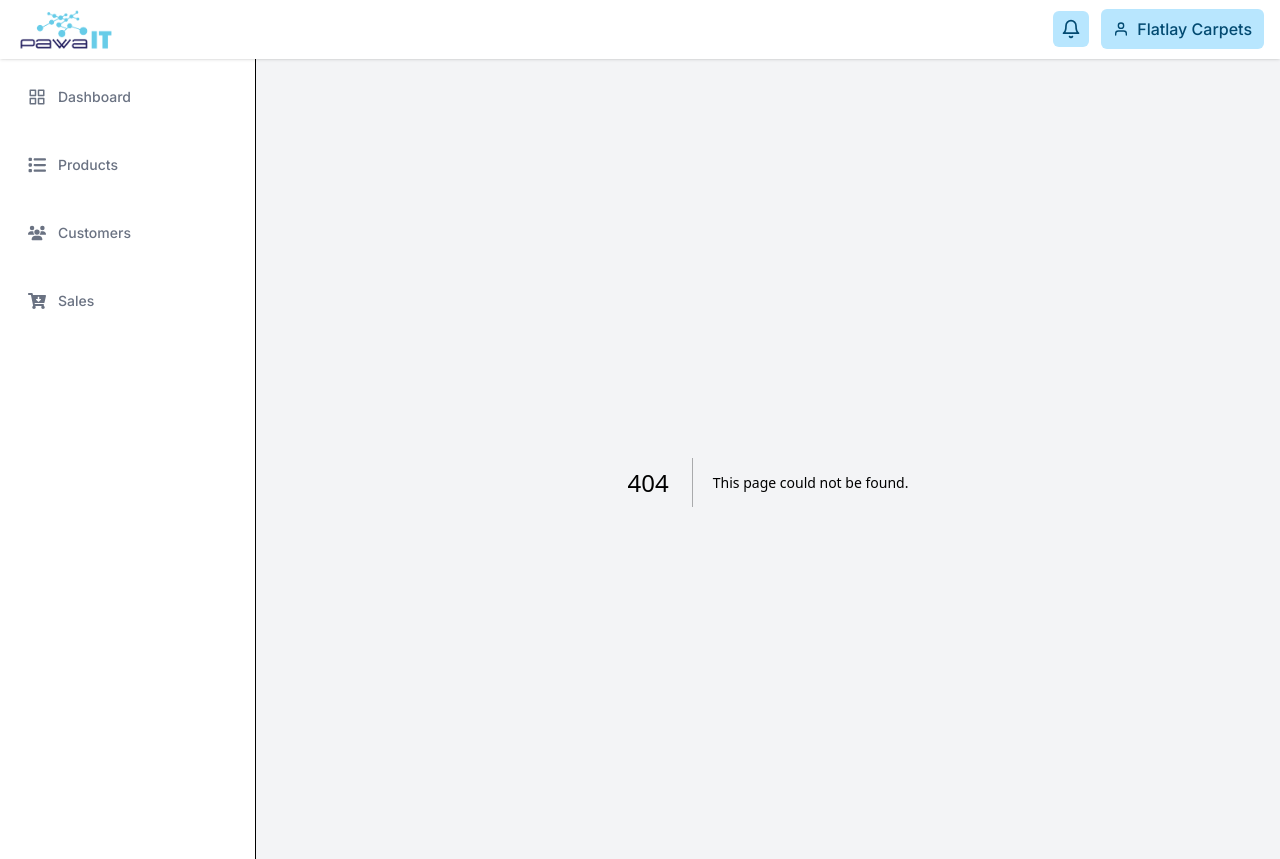
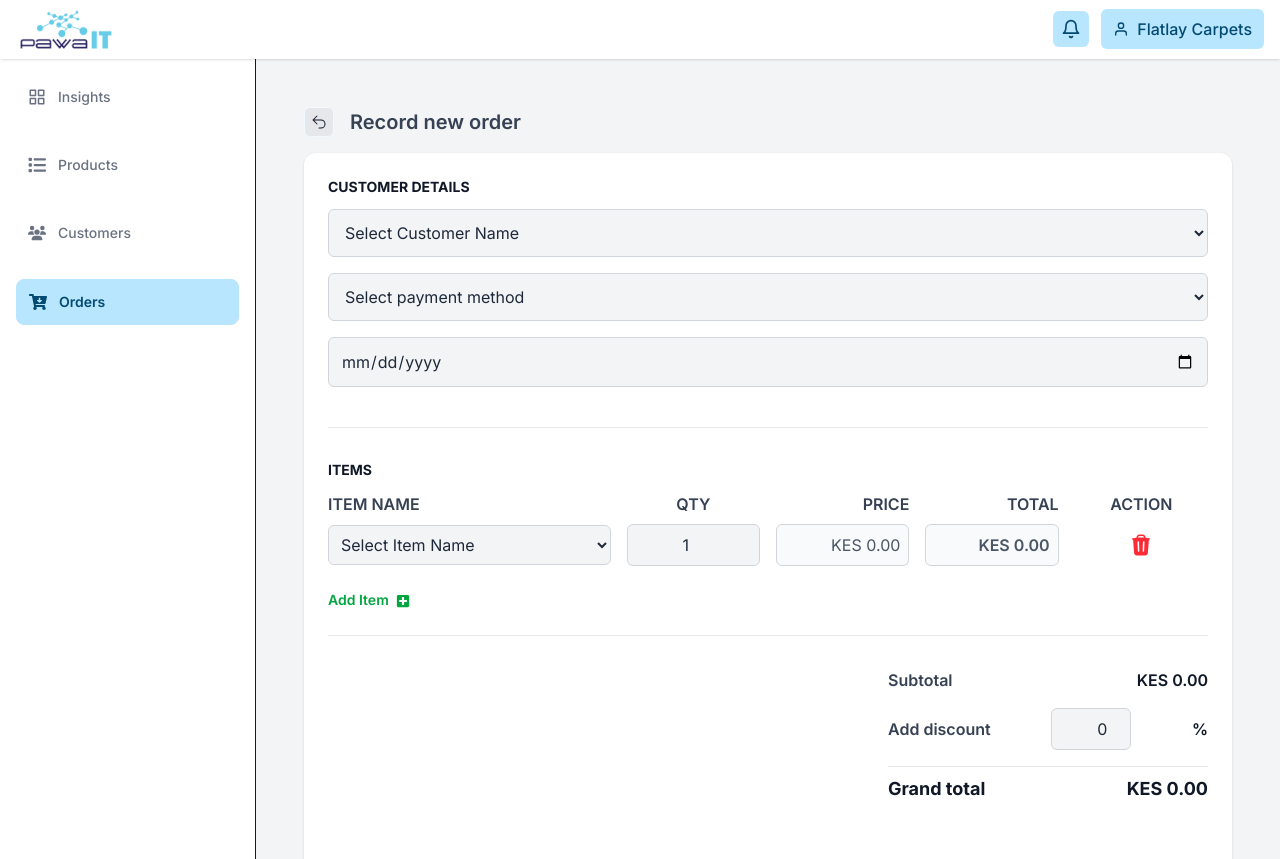
Before and after one commit to sylviachachpawa/cloud-mastery-frontend, a Next.js app: page /orders/add in a window 1280 px wide. Before the commit this address had no page. Built offline with nearby package versions, Linux system fonts and the light colour scheme.

Commit message:
renamed sales to orders and used loading skeleton for all tables components

```diff
--- a/app/components/Sidebar.tsx
+++ b/app/components/Sidebar.tsx
@@ -7,10 +7,10 @@ import { FaList, FaUsers } from "react-icons/fa6";
 import { FaCartArrowDown } from "react-icons/fa";
 
 const navItems = [
-  { label: "Dashboard", href: "/", icon: <FiGrid /> },
+  { label: "Insights", href: "/", icon: <FiGrid /> },
   { label: "Products", href: "/products", icon: <FaList /> },
   { label: "Customers", href: "/customers", icon: <FaUsers /> },
-  { label: "Sales", href: "/sales", icon: <FaCartArrowDown /> },
+  { label: "Orders", href: "/orders", icon: <FaCartArrowDown /> },
 ];
 
 const Sidebar = () => {
--- a/app/components/common/Table.tsx
+++ b/app/components/common/Table.tsx
@@ -7,8 +7,8 @@ import {
   ChevronUpDownIcon,
 } from "@heroicons/react/24/solid";
 import clsx from "clsx";
- import Skeleton from "react-loading-skeleton";
 import TitleBar from "./TitleBar";
+import TableSkeleton from "./TableSkeleton";
 
 export interface Column<T> {
   key: keyof T;
@@ -117,7 +117,7 @@ export default function Table<T>({
       {showPagination && (
         <>
           <div className="flex justify-between items-center mt-2 p-2 text-lg">
-             {totalPages > 1 && (
+            {totalPages > 1 && (
               <div className="flex gap-2">
                 <button
                   onClick={() =>
@@ -155,39 +155,7 @@ export default function Table<T>({
       )}
 
       {loading ? (
-        <div className="overflow-x-auto w-full rounded-xl shadow">
-          <table className="min-w-full divide-gray-200 card">
-            <thead className="bg-white border-b">
-              <tr className="text-left text-gray-700">
-                {columns.map((col) => (
-                  <th
-                    key={col.key as string}
-                    className="px-6 py-3 text-left text-xs font-medium border-r border-gray-200 text-gray-500 tracking-wider"
-                  >
-                    <Skeleton width={80} height={12} />
-                  </th>
-                ))}
-              </tr>
-            </thead>
-            <tbody className="text-gray-500 text-sm">
-              {[...Array(10)].map((_, rowIndex) => (
-                <tr
-                  key={rowIndex}
-                  className={rowIndex % 2 === 0 ? "bg-gray-50" : "bg-white"}
-                >
-                  {columns.map((col, colIndex) => (
-                    <td
-                      key={colIndex}
-                      className="px-6 py-4 border-r border-gray-200"
-                    >
-                      <Skeleton height={16} />
-                    </td>
-                  ))}
-                </tr>
-              ))}
-            </tbody>
-          </table>
-        </div>
+       <TableSkeleton rows={10} columns={columns.length} />
       ) : errorMessage ? (
         <div className="text-red-500 p-8 text-center card">{errorMessage}</div>
       ) : (
--- /dev/null
+++ b/app/components/common/TableSkeleton.tsx
@@ -0,0 +1,41 @@
+// components/common/TableSkeleton.tsx
+"use client";
+
+type Props = {
+  rows?: number;
+  columns?: number;
+};
+
+export default function TableSkeleton({ rows = 5, columns = 6 }: Props) {
+  return (
+    <div className="animate-pulse">
+      <div className="overflow-x-auto">
+        <table className="min-w-full divide-y divide-gray-200">
+          <thead className="bg-gray-100">
+            <tr>
+              {Array.from({ length: columns }).map((_, index) => (
+                <th
+                  key={index}
+                  className="px-6 py-3 text-left text-xs font-medium text-gray-500 uppercase tracking-wider"
+                >
+                  <div className="h-4 bg-gray-300 rounded w-3/4"></div>
+                </th>
+              ))}
+            </tr>
+          </thead>
+          <tbody className="bg-white divide-y divide-gray-200">
+            {Array.from({ length: rows }).map((_, rowIndex) => (
+              <tr key={rowIndex}>
+                {Array.from({ length: columns }).map((_, colIndex) => (
+                  <td key={colIndex} className="px-6 py-4">
+                    <div className="h-4 bg-gray-200 rounded"></div>
+                  </td>
+                ))}
+              </tr>
+            ))}
+          </tbody>
+        </table>
+      </div>
+    </div>
+  );
+}
--- a/app/customers/page.tsx
+++ b/app/customers/page.tsx
@@ -20,9 +20,6 @@ export default function ProductList() {
     load();
   }, [setCustomers, setLoading]);
 
-  if (loading) {
-    return <div className="text-center py-8">Loading customers...</div>;
-  }
   const limit = customers.length;
 
   const totalRows: number = customers.length || 0;
--- a/app/lib/routeMetadata.ts
+++ b/app/lib/routeMetadata.ts
@@ -1,7 +1,7 @@
 export const routeMetadata: Record<string, { title: string; description: string }> = {
   "/": {
     title: "Dashboard",
-    description: "Overview of sales performance",
+    description: "Overview of orders performance",
   },
   "/products": {
     title: "Products",
@@ -11,8 +11,8 @@ export const routeMetadata: Record<string, { title: string; description: string
     title: "Customers",
     description: "Your customer base",
   },
-  "/sales": {
-    title: "Sales",
-    description: "Your customer sales",
+  "/orders": {
+    title: "Orders",
+    description: "Your customer orders",
   },
 };
--- a/app/sales/add/page.tsx
+++ b/app/orders/add/page.tsx
@@ -7,22 +7,22 @@ import NavigationTitleBar from "@/app/components/common/NavigationTitleBar";
  import { FaPlusSquare } from "react-icons/fa";
 import { useGlobalCustomer, useGlobalStore } from "@/app/stores/useGlobal";
 
-interface SaleItem {
+interface OrderItem {
   productId: number | "";
   quantity: number;
   unitPrice: number;
   itemTotal: number;
 }
 
-export default function AddSales() {
+export default function AddOrders() {
   const [selectedCustomerId, setSelectedCustomerId] = useState<string | "">("");
   const [paymentMethod, setPaymentMethod] = useState<string>("");
-  const [saleDate, setSaleDate] = useState<string>("");
+  const [orderDate, setOrderDate] = useState<string>("");
   const [discountPercentage, setDiscountPercentage] = useState<number>(0);
   const { customers } = useGlobalCustomer();
   const { products } = useGlobalStore();
 
-  const [items, setItems] = useState<SaleItem[]>([
+  const [items, setItems] = useState<OrderItem[]>([
     { productId: "", quantity: 1, unitPrice: 0, itemTotal: 0 },
   ]);
   const handleAddItem = () => {
@@ -40,7 +40,7 @@ export default function AddSales() {
   // Handle changes for individual item rows
   const handleItemChange = (
     index: number,
-    field: keyof SaleItem,
+    field: keyof OrderItem,
     value: string | number
   ) => {
     setItems((prevItems) => {
@@ -83,7 +83,7 @@ export default function AddSales() {
     if (
       !selectedCustomerId ||
       !paymentMethod ||
-      !saleDate ||
+      !orderDate ||
       items.length === 0 ||
       items.some((item) => !item.productId || item.quantity <= 0)
     ) {
@@ -93,7 +93,7 @@ export default function AddSales() {
       return;
     }
 
-    const saleItemsForSubmission = items.map((item) => {
+    const orderItemsForSubmission = items.map((item) => {
       const product = products.find((p) => p.id === item.productId);
       return {
         productId: item.productId,
@@ -103,28 +103,28 @@ export default function AddSales() {
       };
     });
 
-    const saleData = {
+    const orderData = {
       customer_id: selectedCustomerId,
       payment_method: paymentMethod,
-      date: saleDate,
-      items: saleItemsForSubmission,
+      date: orderDate,
+      items: orderItemsForSubmission,
       discount_percentage: discountPercentage,
       subtotal_amount: subtotal.toFixed(2),
       grand_total_amount: grandTotal.toFixed(2),
     };
 
     try {
-      const res = await axios.post("/api/addSale", saleData);
-      console.log("Sale added:", res.data);
-      alert("Sale added successfully!");
+      const res = await axios.post("/api/addOrder", orderData);
+      console.log("Order added:", res.data);
+      alert("Order added successfully!");
       // Optionally reset form
       setSelectedCustomerId("");
       setPaymentMethod("");
-      setSaleDate("");
+      setOrderDate("");
       setDiscountPercentage(0);
       setItems([{ productId: "", quantity: 1, unitPrice: 0, itemTotal: 0 }]);
     } catch (error) {
-      console.error("Error adding sale:", error);
+      console.error("Error adding order:", error);
       alert("Something went wrong! Check console for details.");
     }
   };
@@ -135,7 +135,7 @@ export default function AddSales() {
         <div className=" flex items-center gap-4 mb-4">
           <NavigationTitleBar title="" showBack={true} />
           <h2 className="text-xl font-semibold text-gray-700">
-            Record new sale
+            Record new order
           </h2>
         </div>
         <div className="bg-white rounded-xl shadow  mx-auto p-6 space-y-8">
@@ -177,12 +177,12 @@ export default function AddSales() {
                 <option value="Credit Card">Credit Card</option>
               </select>
 
-              {/* Date of Sale input */}
+              {/* Date of order input */}
               <input
                 type="date"
-                name="sale_date"
-                value={saleDate}
-                onChange={(e) => setSaleDate(e.target.value)}
+                name="order_date"
+                value={orderDate}
+                onChange={(e) => setOrderDate(e.target.value)}
                 className="w-full p-3 border border-gray-300 rounded-md bg-gray-100 text-gray-800"
               />
             </div>
@@ -322,7 +322,7 @@ export default function AddSales() {
             </div>
           </div>
 
-          {/* Record Sale Button */}
+          {/* Record Order Button */}
           <div className="flex justify-end pt-6">
             {" "}
             {/* Added padding top */}
@@ -330,7 +330,7 @@ export default function AddSales() {
               type="submit"
               className="cursor-pointer bg-sky-200 hover:bg-sky-300 text-sky-800 font-medium py-2 px-6 rounded-full transition-transform"
             >
-              Record Sale
+              Add Order
             </button>
           </div>
         </div>
--- a/app/sales/page.tsx
+++ b/app/orders/page.tsx
@@ -2,11 +2,10 @@
 import { useEffect } from "react";
 import { useGlobalSale } from "../stores/useGlobal";
 import Table, { Column } from "../components/common/Table";
-import { Loader } from "rsuite";
 import { PlusCircleIcon } from "@heroicons/react/24/solid";
 import { OrderType } from "../types/SalesType";
 import { getOrders } from "../api";
-import { formatRelativeDate, renderStatusBadge } from "../util";
+import { formatRelativeDate, formatUnderscoreToSpace, renderStatusBadge } from "../util";
 
 export default function Sales() {
   const { orders, loading, setOrders, setLoading } = useGlobalSale();
@@ -21,13 +20,6 @@ export default function Sales() {
     load();
   }, [setOrders, setLoading]);
 
-  if (loading) {
-    return (
-      <div className="flex justify-center items-center h-48">
-        <Loader size="md" content="Loading sales..." />
-      </div>
-    );
-  }
 
   const totalRows: number = orders.length || 0;
 
@@ -81,6 +73,7 @@ export default function Sales() {
     {
       key: "paymentMethod",
       label: "Payment Method",
+      render: (row) => formatUnderscoreToSpace(row.paymentMethod),
     },
   ];
 
@@ -93,8 +86,8 @@ export default function Sales() {
         currentPage={1}
         totalItems={totalRows}
         loading={loading}
-        buttonLink="/sales/add"
-        buttonLabel="New Sale"
+        buttonLink="/orders/add"
+        buttonLabel="New Order"
         buttonIcon={<PlusCircleIcon className="w-5 h-5" />}
         showHeader={true}
       />
--- a/app/page.tsx
+++ b/app/page.tsx
@@ -8,13 +8,11 @@ export default function Home() {
     <>
       <div className="space-y-4">
         <TitleBar
-          title="Dashboard"
+          title="Insights"
           buttonLabel="Export Reports"
           buttonLink="/api/reports/export"
           showDateRange={true}
         />
-
-
       </div>
     </>
   );
--- a/app/products/page.tsx
+++ b/app/products/page.tsx
@@ -1,7 +1,7 @@
 "use client";
 import { useEffect } from "react";
 import { useGlobalStore } from "../stores/useGlobal";
- import { ProductType } from "../types/ProductType";
+import { ProductType } from "../types/ProductType";
 import Table, { Column } from "../components/common/Table";
 import { getProducts } from "../api";
 
@@ -17,10 +17,6 @@ export default function ProductList() {
     };
     load();
   }, [setProducts, setLoading]);
-
-  if (loading) {
-    return <div className="text-center py-8">Loading products...</div>;
-  }
 
   const totalRows: number = products.length || 0;
 
@@ -42,14 +38,13 @@ export default function ProductList() {
       key: "category",
       label: "Category",
     },
-
   ];
   return (
     <>
       <Table
         data={products}
         columns={columns}
-         tableTitle="Products"
+        tableTitle="Products"
         currentPage={1}
         totalItems={totalRows}
         loading={loading}
--- a/app/util.tsx
+++ b/app/util.tsx
@@ -74,3 +74,7 @@ export function renderStatusBadge(status: string) {
     </span>
   );
 }
+
+export function formatUnderscoreToSpace(str: string) {
+  return str.replace(/_/g, ' ');
+}
```
